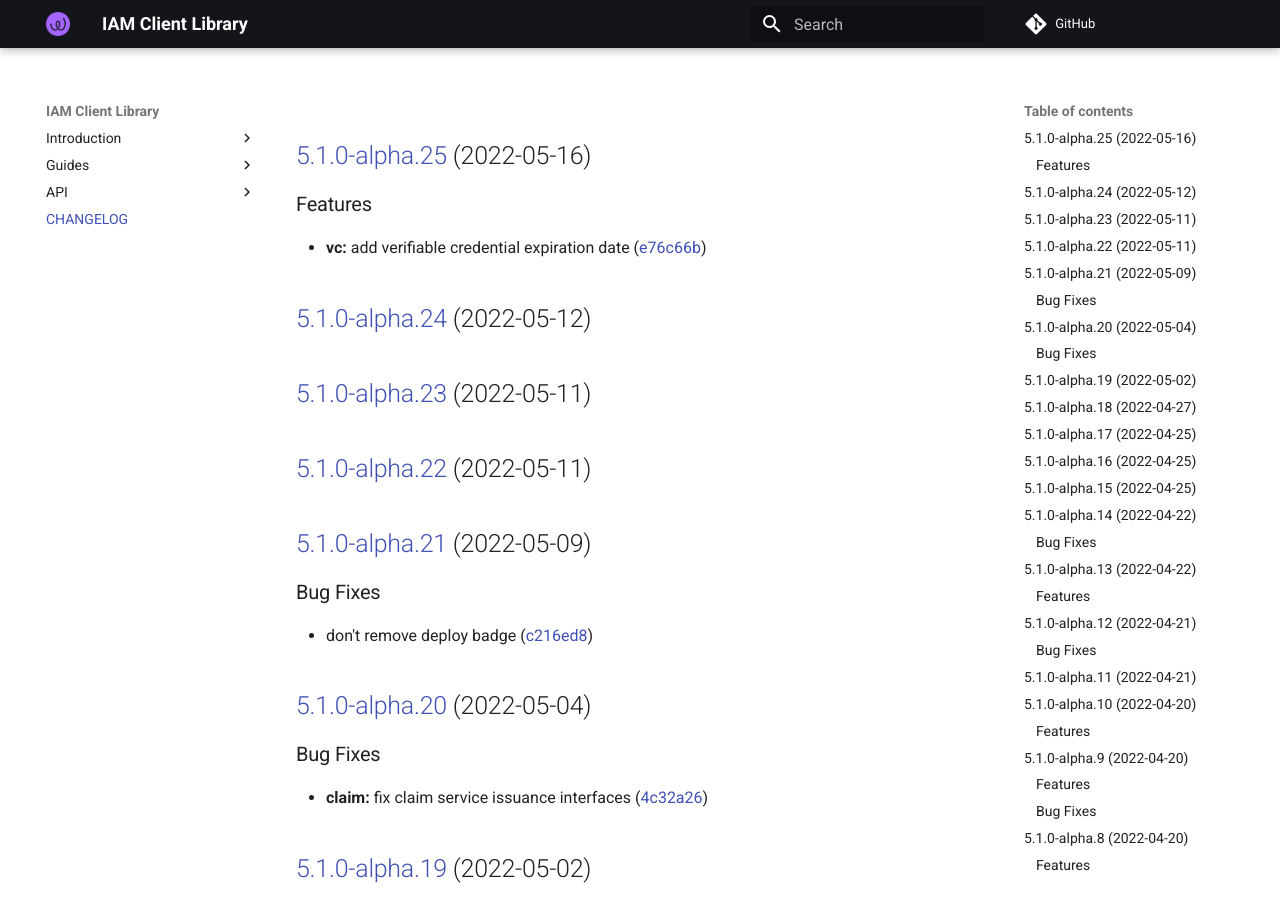
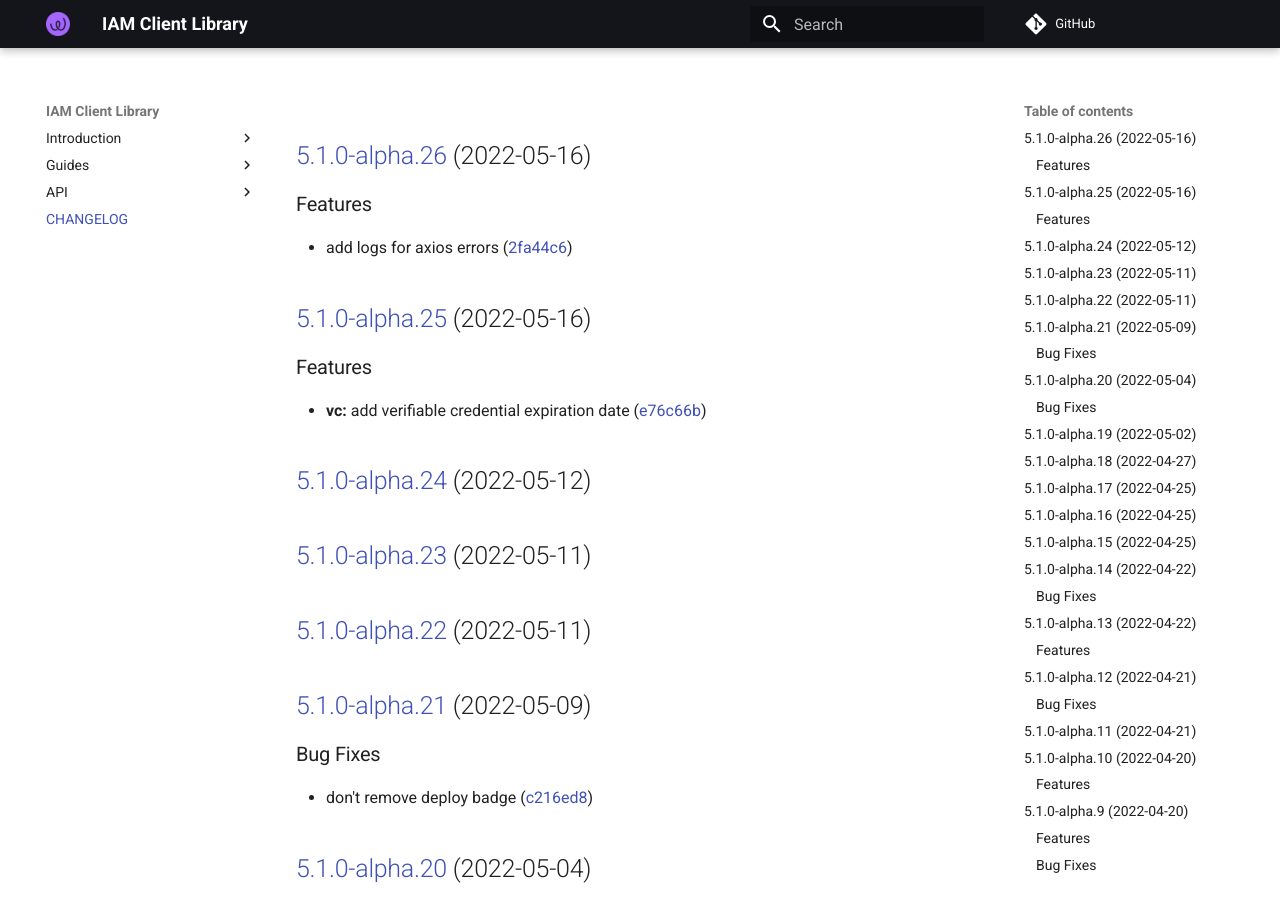
Before and after one commit to energywebfoundation/iam-client-lib, an MkDocs documentation site: the page built from docs/CHANGELOG.md, in a window 1280 px wide and 900 px high. Built offline with MkDocs 1.6.1 and Material for MkDocs 9.7.7, drawn with Linux system fonts in a browser that asks for light colours; comment, search, counter and statistics services are not loaded.

Commit message:
chore(release): 5.1.0-alpha.26 [skip ci]
## [5.1.0-alpha.26](https://github.com/energywebfoundation/iam-client-lib/compare/v5.1.0-alpha.25...v5.1.0-alpha.26) (2022-05-16)

### Features

* add logs for axios errors ([2fa44c6](https://github.com/energywebfoundation/iam-client-lib/commit/2fa44c627ed2d11b79b566d90986a8c8e7d4d20c))

```diff
--- a/docs/CHANGELOG.md
+++ b/docs/CHANGELOG.md
@@ -1,3 +1,10 @@
+## [5.1.0-alpha.26](https://github.com/energywebfoundation/iam-client-lib/compare/v5.1.0-alpha.25...v5.1.0-alpha.26) (2022-05-16)
+
+
+### Features
+
+* add logs for axios errors ([2fa44c6](https://github.com/energywebfoundation/iam-client-lib/commit/2fa44c627ed2d11b79b566d90986a8c8e7d4d20c))
+
 ## [5.1.0-alpha.25](https://github.com/energywebfoundation/iam-client-lib/compare/v5.1.0-alpha.24...v5.1.0-alpha.25) (2022-05-16)
 
 
--- a/package.json
+++ b/package.json
@@ -1,6 +1,6 @@
 {
   "name": "iam-client-lib",
-  "version": "5.1.0-alpha.25",
+  "version": "5.1.0-alpha.26",
   "description": "Library for Decentralized Identity and Access Management",
   "main": "dist/index.js",
   "module": "dist/index.esm.js",
```
